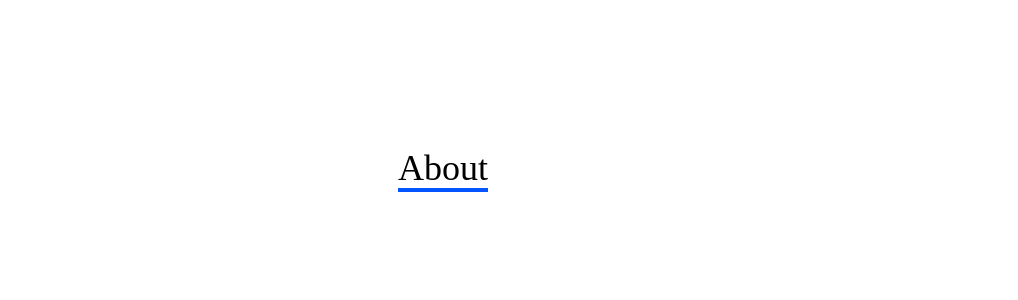
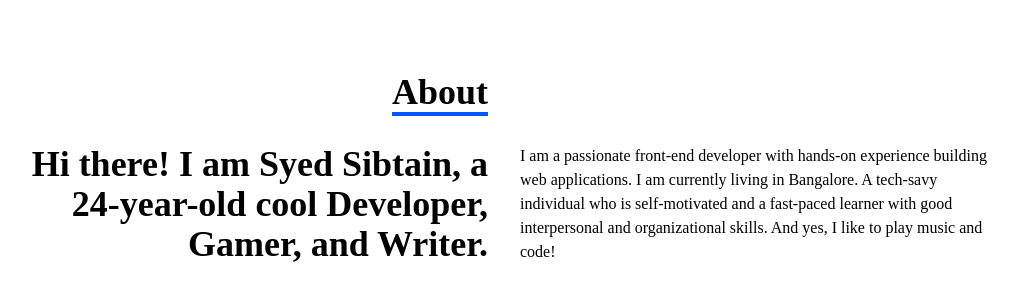
Before and after one commit to SyedSibtainRazvi/react-portfolio-sibtain, a React (Create React App) app: page / in a window 1280 px wide. Shown: the part 1032-1332 px from the top of the page, without its empty margins (136-1154 px from the left). Built offline with nearby package versions, Linux system fonts and the light colour scheme.

Commit message:
doc: updated about

```diff
--- a/src/components/About.js
+++ b/src/components/About.js
@@ -4,17 +4,23 @@ const About = () => {
   return (
     <div name='about' className='w-full h-screen bg-[#fff] text-black'>
       <div className='flex flex-col justify-center items-center w-full h-full'>
-        <div className='max-w-[1000px] w-full px-2 grid grid-cols-2 gap-8'>
-            <div className='sm:text-right pc-8 pl-4'>
-                <p className='text-4xl bold inline border-b-4 border-[#0356FF]'>About</p>
+        <div className='max-w-[1000px] w-full grid grid-cols-2 gap-8'>
+          <div className='sm:text-right pb-8 pl-4'>
+            <p className='text-4xl font-bold inline  border-b-4 border-[#0356FF] '>About</p>
+          </div>
+          <div></div>
+        </div>
+        <div className='max-w-[1000px] w-full grid sm:grid-cols-2 gap-8 px-4'>
+          <div className='sm:text-right text-4xl font-bold '>
+            <p>Hi there! I am Syed Sibtain, a 24-year-old cool Developer, Gamer, and Writer.</p>
           </div>
           <div>
-
+            <p>I am a passionate front-end developer with hands-on experience building web applications. I am currently living in Bangalore. A tech-savy individual who is self-motivated and a fast-paced learner with good interpersonal and organizational skills. And yes, I like to play music and code!</p>
           </div>
         </div>
       </div>
     </div>
-  )
-}
+  );
+};
 
-export default About
+export default About;
```
Lines whose indentation alone changed are shown as unchanged.
